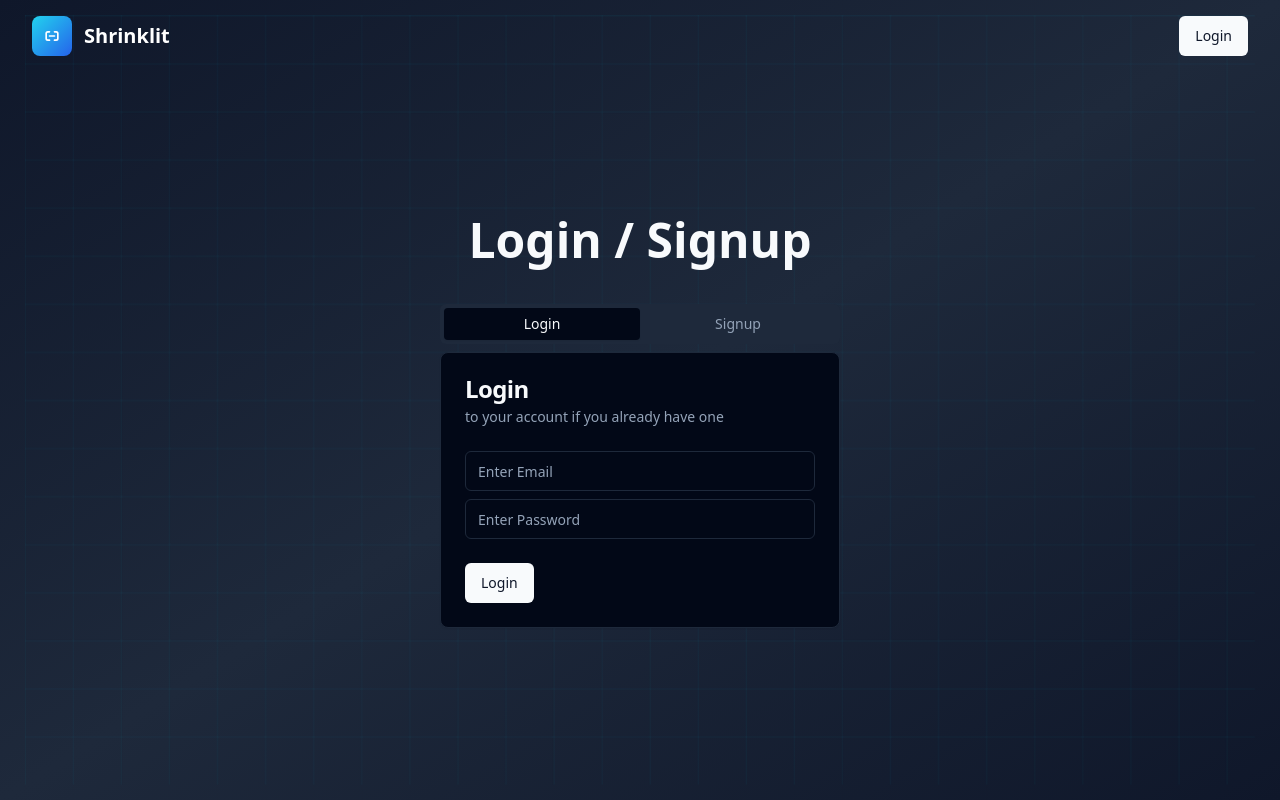
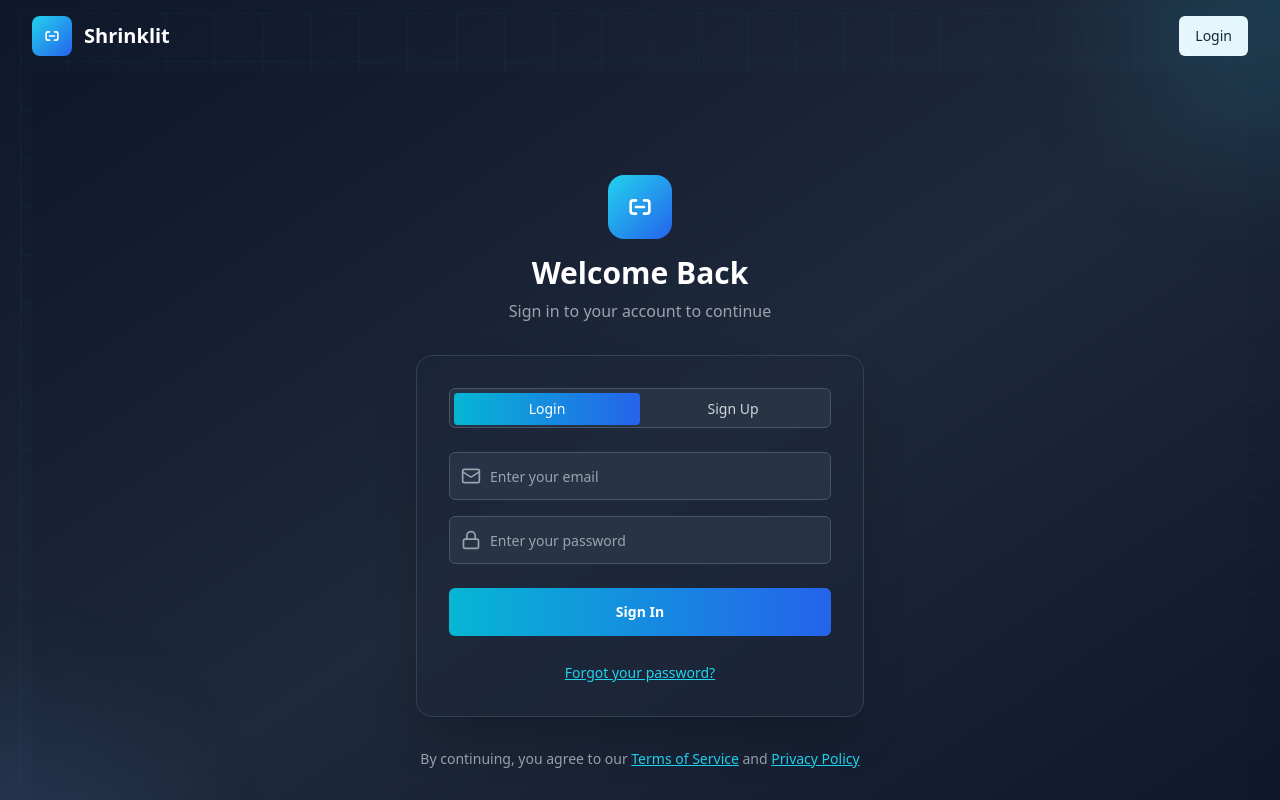
Before and after one commit to gsarthak0/url-shortner, a React (Vite) app: page /auth in a window 1280 px wide. Shown: the top 800 px of the page. Built offline with nearby package versions, Linux system fonts and the light colour scheme.

Commit message:
change in the login/signup card

```diff
--- a/src/components/header.jsx
+++ b/src/components/header.jsx
@@ -20,11 +20,18 @@ const Header = () => {
   const navigate = useNavigate();
   const {user, fetchUser} = UrlState();
 
+  const handleLogoClick = () => {
+    navigate("/");
+  };
+
   return (
     <>
       <nav className="py-4 flex justify-between items-center">
-        <Link to="/" className="flex items-center gap-3">
-          {/* New Logo */}
+        {/* Clickable Logo */}
+        <div
+          onClick={handleLogoClick}
+          className="flex items-center gap-3 hover:opacity-80 transition-opacity cursor-pointer"
+        >
           <div className="w-10 h-10 bg-gradient-to-br from-cyan-400 to-blue-600 rounded-lg flex items-center justify-center">
             <svg
               width="20"
@@ -43,7 +50,8 @@ const Header = () => {
             </svg>
           </div>
           <span className="text-xl font-bold text-white">Shrinklit</span>
-        </Link>
+        </div>
+
         <div className="flex gap-4">
           {!user ? (
             <Button onClick={() => navigate("/auth")}>Login</Button>
@@ -80,7 +88,7 @@ const Header = () => {
           )}
         </div>
       </nav>
-      {loading && <BarLoader className="mb-4" width={"100%"} color="#36d7b7" />}
+      {loading && <BarLoader className="mb-4" width={"100%"} color="#06b6d4" />}
     </>
   );
 };
--- a/src/components/login.jsx
+++ b/src/components/login.jsx
@@ -1,12 +1,4 @@
 import {Input} from "./ui/input";
-import {
-  Card,
-  CardContent,
-  CardDescription,
-  CardFooter,
-  CardHeader,
-  CardTitle,
-} from "./ui/card";
 import {Button} from "./ui/button";
 import {useNavigate, useSearchParams} from "react-router-dom";
 import {useEffect, useState} from "react";
@@ -16,6 +8,7 @@ import {login} from "@/db/apiAuth";
 import {BeatLoader} from "react-spinners";
 import useFetch from "@/hooks/use-fetch";
 import {UrlState} from "@/context";
+import {Mail, Lock} from "lucide-react";
 
 const Login = () => {
   let [searchParams] = useSearchParams();
@@ -45,7 +38,6 @@ const Login = () => {
       fetchUser();
       navigate(`/dashboard?${longLink ? `createNew=${longLink}` : ""}`);
     }
-    // eslint-disable-next-line react-hooks/exhaustive-deps
   }, [error, data]);
 
   const handleLogin = async () => {
@@ -74,40 +66,53 @@ const Login = () => {
   };
 
   return (
-    <Card>
-      <CardHeader>
-        <CardTitle>Login</CardTitle>
-        <CardDescription>
-          to your account if you already have one
-        </CardDescription>
+    <div className="space-y-6">
       {error && <Error message={error.message} />}
-      </CardHeader>
-      <CardContent className="space-y-2">
-        <div className="space-y-1">
+
+      <div className="space-y-4">
+        <div className="space-y-2">
+          <div className="relative">
+            <Mail className="absolute left-3 top-1/2 transform -translate-y-1/2 text-gray-400 w-5 h-5" />
             <Input
               name="email"
               type="email"
-            placeholder="Enter Email"
+              placeholder="Enter your email"
               onChange={handleInputChange}
+              className="pl-10 h-12 bg-slate-700/50 border-slate-600 text-white placeholder:text-gray-400 focus:border-cyan-400 focus:ring-cyan-400"
             />
           </div>
           {errors.email && <Error message={errors.email} />}
-        <div className="space-y-1">
+        </div>
+
+        <div className="space-y-2">
+          <div className="relative">
+            <Lock className="absolute left-3 top-1/2 transform -translate-y-1/2 text-gray-400 w-5 h-5" />
             <Input
               name="password"
               type="password"
-            placeholder="Enter Password"
+              placeholder="Enter your password"
               onChange={handleInputChange}
+              className="pl-10 h-12 bg-slate-700/50 border-slate-600 text-white placeholder:text-gray-400 focus:border-cyan-400 focus:ring-cyan-400"
             />
           </div>
           {errors.password && <Error message={errors.password} />}
-      </CardContent>
-      <CardFooter>
-        <Button onClick={handleLogin}>
-          {loading ? <BeatLoader size={10} color="#36d7b7" /> : "Login"}
+        </div>
+      </div>
+
+      <Button
+        onClick={handleLogin}
+        className="w-full h-12 bg-gradient-to-r from-cyan-500 to-blue-600 hover:from-cyan-600 hover:to-blue-700 text-white border-0 font-semibold"
+        disabled={loading}
+      >
+        {loading ? <BeatLoader size={10} color="white" /> : "Sign In"}
       </Button>
-      </CardFooter>
-    </Card>
+
+      <div className="text-center">
+        <a href="#" className="text-sm text-cyan-400 hover:text-cyan-300 underline">
+          Forgot your password?
+        </a>
+      </div>
+    </div>
   );
 };
 
--- a/src/components/signup.jsx
+++ b/src/components/signup.jsx
@@ -2,21 +2,14 @@ import {useEffect, useState} from "react";
 import Error from "./error";
 import {Input} from "./ui/input";
 import * as Yup from "yup";
-import {
-  Card,
-  CardContent,
-  CardDescription,
-  CardFooter,
-  CardHeader,
-  CardTitle,
-} from "./ui/card";
 import {Button} from "./ui/button";
 import {useNavigate, useSearchParams} from "react-router-dom";
 import {signup} from "@/db/apiAuth";
 import {BeatLoader} from "react-spinners";
 import useFetch from "@/hooks/use-fetch";
+import {User, Mail, Lock} from "lucide-react";
 
-const Signup = () => {
+const Signup = ({ onSwitchToLogin }) => { // Add this prop
   let [searchParams] = useSearchParams();
   const longLink = searchParams.get("createNew");
 
@@ -75,53 +68,77 @@ const Signup = () => {
   };
 
   return (
-    <Card>
-      <CardHeader>
-        <CardTitle>Signup</CardTitle>
-        <CardDescription>
-          Create a new account if you haven&rsquo;t already
-        </CardDescription>
+    <div className="space-y-6">
       {error && <Error message={error?.message} />}
-      </CardHeader>
-      <CardContent className="space-y-2">
-        <div className="space-y-1">
+
+      <div className="space-y-4">
+        <div className="space-y-2">
+          <div className="relative">
+            <User className="absolute left-3 top-1/2 transform -translate-y-1/2 text-gray-400 w-5 h-5" />
             <Input
               name="name"
               type="text"
-            placeholder="Enter Name"
+              placeholder="Enter your full name"
               onChange={handleInputChange}
+              className="pl-10 h-12 bg-slate-700/50 border-slate-600 text-white placeholder:text-gray-400 focus:border-cyan-400 focus:ring-cyan-400"
             />
           </div>
           {errors.name && <Error message={errors.name} />}
-        <div className="space-y-1">
+        </div>
+
+        <div className="space-y-2">
+          <div className="relative">
+            <Mail className="absolute left-3 top-1/2 transform -translate-y-1/2 text-gray-400 w-5 h-5" />
             <Input
               name="email"
               type="email"
-            placeholder="Enter Email"
+              placeholder="Enter your email"
               onChange={handleInputChange}
+              className="pl-10 h-12 bg-slate-700/50 border-slate-600 text-white placeholder:text-gray-400 focus:border-cyan-400 focus:ring-cyan-400"
             />
           </div>
           {errors.email && <Error message={errors.email} />}
-        <div className="space-y-1">
+        </div>
+
+        <div className="space-y-2">
+          <div className="relative">
+            <Lock className="absolute left-3 top-1/2 transform -translate-y-1/2 text-gray-400 w-5 h-5" />
             <Input
               name="password"
               type="password"
-            placeholder="Enter Password"
+              placeholder="Create a password"
               onChange={handleInputChange}
+              className="pl-10 h-12 bg-slate-700/50 border-slate-600 text-white placeholder:text-gray-400 focus:border-cyan-400 focus:ring-cyan-400"
             />
           </div>
           {errors.password && <Error message={errors.password} />}
-      </CardContent>
-      <CardFooter>
-        <Button onClick={handleSignup}>
+        </div>
+      </div>
+
+      <Button
+        onClick={handleSignup}
+        className="w-full h-12 bg-gradient-to-r from-cyan-500 to-blue-600 hover:from-cyan-600 hover:to-blue-700 text-white border-0 font-semibold"
+        disabled={loading}
+      >
         {loading ? (
-            <BeatLoader size={10} color="#36d7b7" />
+          <BeatLoader size={10} color="white" />
         ) : (
           "Create Account"
         )}
       </Button>
-      </CardFooter>
-    </Card>
+
+      <div className="text-center">
+        <p className="text-sm text-gray-400">
+          Already have an account?{" "}
+          <span
+            className="text-cyan-400 cursor-pointer hover:text-cyan-300 transition-colors"
+            onClick={onSwitchToLogin} // Add click handler
+          >
+            Login instead
+          </span>
+        </p>
+      </div>
+    </div>
   );
 };
 
--- a/src/pages/auth.jsx
+++ b/src/pages/auth.jsx
@@ -2,7 +2,7 @@ import Login from "@/components/login";
 import Signup from "@/components/signup";
 import {Tabs, TabsContent, TabsList, TabsTrigger} from "@/components/ui/tabs";
 import {UrlState} from "@/context";
-import {useEffect} from "react";
+import {useEffect, useState} from "react";
 import {useNavigate, useSearchParams} from "react-router-dom";
 
 function Auth() {
@@ -10,31 +10,95 @@ function Auth() {
   const navigate = useNavigate();
   const {isAuthenticated, loading} = UrlState();
   const longLink = searchParams.get("createNew");
+  const [activeTab, setActiveTab] = useState("login");
 
   useEffect(() => {
     if (isAuthenticated && !loading)
       navigate(`/dashboard?${longLink ? `createNew=${longLink}` : ""}`);
   }, [isAuthenticated, loading, navigate]);
 
+  const handleSwitchToLogin = () => {
+    setActiveTab("login");
+  };
+
   return (
-    <div className="mt-36 flex flex-col items-center gap-10">
-      <h1 className="text-5xl font-extrabold">
-        {searchParams.get("createNew")
-          ? "Hold up! Let's login first.."
-          : "Login / Signup"}
+    <div className="min-h-screen bg-gradient-to-br from-slate-900 via-slate-800 to-slate-900 flex items-center justify-center p-4">
+      {/* Background decoration */}
+      <div className="absolute inset-0 overflow-hidden">
+        <div className="absolute -top-40 -right-40 w-80 h-80 bg-cyan-400/10 rounded-full blur-3xl"></div>
+        <div className="absolute -bottom-40 -left-40 w-80 h-80 bg-blue-400/10 rounded-full blur-3xl"></div>
+      </div>
+
+      <div className="relative w-full max-w-md">
+        {/* Header with dynamic content */}
+        <div className="text-center mb-8">
+          <div className="inline-flex items-center justify-center w-16 h-16 bg-gradient-to-br from-cyan-400 to-blue-600 rounded-2xl mb-4">
+            <svg
+              width="32"
+              height="32"
+              viewBox="0 0 24 24"
+              fill="none"
+              className="text-white"
+            >
+              <path
+                d="M9 7H7C5.89543 7 5 7.89543 5 9V15C5 16.1046 5.89543 17 7 17H9M15 7H17C18.1046 7 19 7.89543 19 9V15C19 16.1046 18.1046 17 17 17H15M9 12H15"
+                stroke="currentColor"
+                strokeWidth="2"
+                strokeLinecap="round"
+                strokeLinejoin="round"
+              />
+            </svg>
+          </div>
+          <h1 className="text-3xl font-bold text-white mb-2">
+            {activeTab === "login" ? "Welcome Back" : "Get Started with Shrinklit"}
           </h1>
-      <Tabs defaultValue="login" className="w-[400px]">
-        <TabsList className="grid w-full grid-cols-2">
-          <TabsTrigger value="login">Login</TabsTrigger>
-          <TabsTrigger value="signup">Signup</TabsTrigger>
+          <p className="text-gray-400">
+            {activeTab === "login"
+              ? "Sign in to your account to continue"
+              : "Create your account and start shortening URLs"}
+          </p>
+        </div>
+
+        {/* Auth Card */}
+        <div className="bg-slate-800/50 backdrop-blur-sm border border-slate-700 rounded-2xl p-8 shadow-2xl">
+          <Tabs value={activeTab} className="w-full" onValueChange={setActiveTab}>
+            <TabsList className="grid w-full grid-cols-2 bg-slate-700/50 border border-slate-600">
+              <TabsTrigger
+                value="login"
+                className="data-[state=active]:bg-gradient-to-r data-[state=active]:from-cyan-500 data-[state=active]:to-blue-600 data-[state=active]:text-white text-gray-300"
+              >
+                Login
+              </TabsTrigger>
+              <TabsTrigger
+                value="signup"
+                className="data-[state=active]:bg-gradient-to-r data-[state=active]:from-cyan-500 data-[state=active]:to-blue-600 data-[state=active]:text-white text-gray-300"
+              >
+                Sign Up
+              </TabsTrigger>
             </TabsList>
-        <TabsContent value="login">
+            <TabsContent value="login" className="mt-6">
               <Login />
             </TabsContent>
-        <TabsContent value="signup">
-          <Signup />
+            <TabsContent value="signup" className="mt-6">
+              <Signup onSwitchToLogin={handleSwitchToLogin} />
             </TabsContent>
           </Tabs>
+        </div>
+
+        {/* Footer */}
+        <div className="text-center mt-8">
+          <p className="text-gray-400 text-sm">
+            By continuing, you agree to our{" "}
+            <a href="#" className="text-cyan-400 hover:text-cyan-300 underline">
+              Terms of Service
+            </a>{" "}
+            and{" "}
+            <a href="#" className="text-cyan-400 hover:text-cyan-300 underline">
+              Privacy Policy
+            </a>
+          </p>
+        </div>
+      </div>
     </div>
   );
 }
--- a/src/pages/landing.jsx
+++ b/src/pages/landing.jsx
@@ -68,7 +68,7 @@ const LandingPage = () => {
                 />
               </svg>
             </div>
-            <h1 className="text-4xl font-bold text-white mb-2">SHRINKLIT</h1>
+            <h1 className="text-4xl font-bold text-white mb-2">SHRINKIT</h1>
           </div>
 
           {/* Main Heading */}
```
Lines whose indentation alone changed are shown as unchanged.
